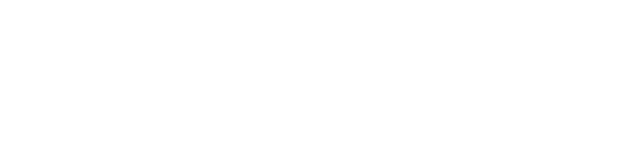
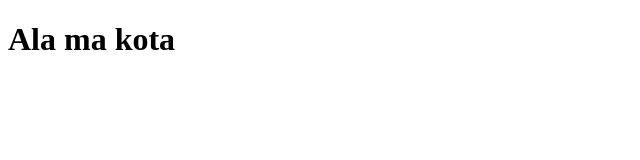
Before and after one commit to SchoolWG/a, a plain HTML site: page index.html in a window 1280 px wide. Shown: the whole page, without its empty margins (0-640 px from the left). Drawn offline with Linux system fonts and the light colour scheme.

Commit message:
edit index

```diff
--- a/index.html
+++ b/index.html
@@ -8,7 +8,7 @@
 </head>
 
 <body>
-
+    <h1>Ala ma kota</h1>
 </body>
 
 </html>
```
